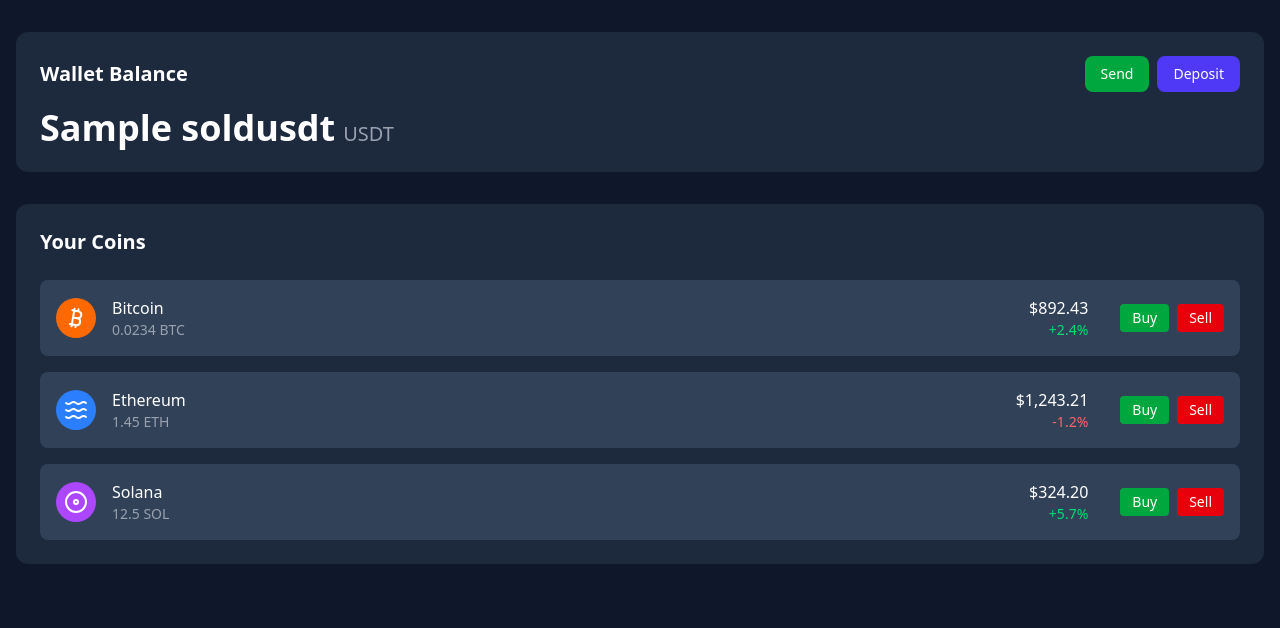
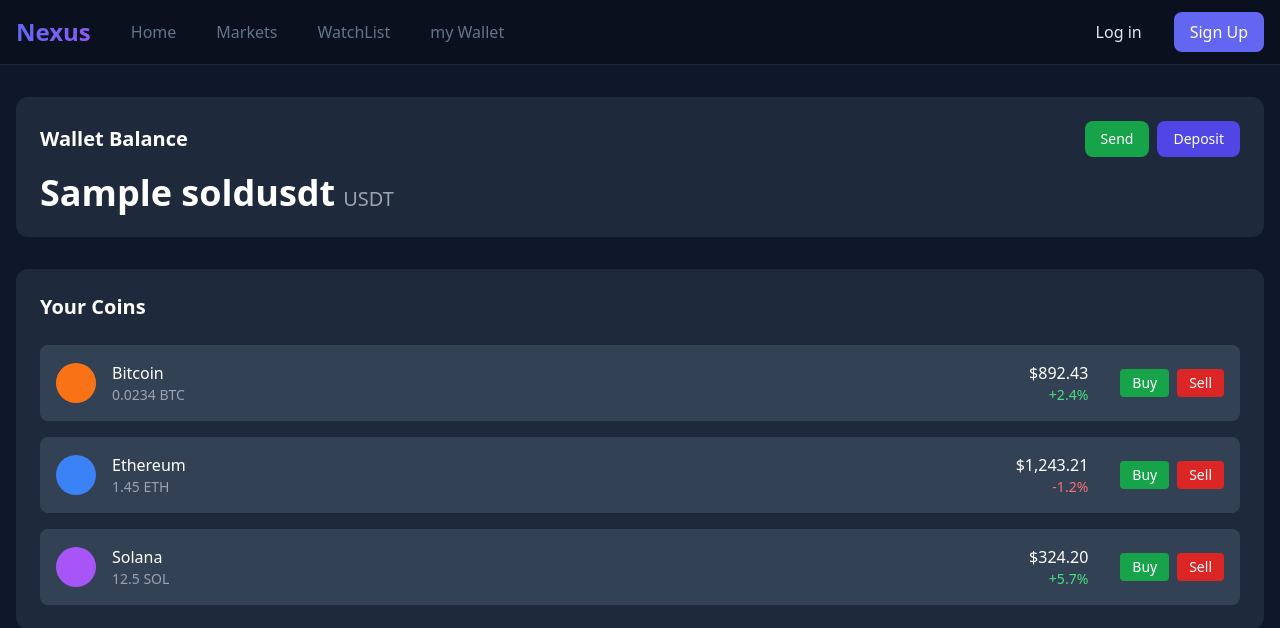
Before and after one commit to sara-boulahia32/Crypto_Wallet, a PHP site: the page made by app/views/crypto_wallet.php in a window 1280 px wide. Shown: the top 628 px of the page. Run offline with PHP 8.4, Linux system fonts and the light colour scheme; the template is opened without the code that fills it: most values are stand-ins (such as "Sample title", 1, 10 or a date in 2020); some libraries are stand-ins or nearby versions.

Commit message:
create if condtion that's show logout or show login and sign up && identify page urls success

```diff
--- a/app/views/Register.php
+++ b/app/views/Register.php
@@ -1,4 +1,3 @@
-<?php session_start(); ?>
 
 <!DOCTYPE html>
 <html lang="en">
--- a/app/views/crypto_wallet.php
+++ b/app/views/crypto_wallet.php
@@ -1,19 +1,67 @@
 <!DOCTYPE html>
-<html>
+<html lang="en">
+<!-- Previous head content remains the same -->
 <head>
-    <script src="https://cdnjs.cloudflare.com/ajax/libs/lucide/0.263.1/lucide.min.js"></script>
-    <script src="https://unpkg.com/@tailwindcss/browser@4"></script>
+    <meta charset="UTF-8">
+    <meta name="viewport" content="width=device-width, initial-scale=1.0">
+    <title>Nexus Crypto - Dashboard</title>
+    <script src="https://cdn.tailwindcss.com"></script>
+    <link rel="stylesheet" href="https://cdnjs.cloudflare.com/ajax/libs/font-awesome/6.0.0/css/all.min.css">
+    <script>
+        tailwind.config = {
+            theme: {
+                extend: {
+                    colors: {
+                        'ultra-dark': '#0A0F1C',
+                        'card-dark': '#151C2F',
+                        'accent-primary': '#6366F1',
+                        'accent-secondary': '#8B5CF6',
+                        'text-primary': '#E2E8F0',
+                        'text-secondary': '#64748B'
+                    }
+                }
+            }
+        }
+    </script>
 </head>
 <body class="bg-slate-900 text-white min-h-screen">
 
 <!--success message-->
 <?php if(isset($_SESSION['success'])): ?>
-<div id="topModal" class="fixed top-0 left-0 w-full bg-green-400 shadow-md p-4 flex items-center justify-between">
+<div id="topModal" class="fixed top-0 left-0 w-full bg-green-400 shadow-md p-4 flex items-center justify-between z-50">
     <span class="text-lg font-semibold text-white-800"><?php echo $_SESSION['success'] ?></span>
     <button onclick="closeModal()" class="text-gray-500 hover:text-gray-800">&times;</button>
 </div>
 <?php unset($_SESSION['success']) ?>
 <?php endif; ?>
+
+<nav class="relative z-10 border-b border-white/10 bg-ultra-dark/80 backdrop-blur-xl">
+    <div class="container mx-auto px-4">
+        <div class="flex items-center justify-between h-16">
+            <div class="flex items-center space-x-8">
+                <h1 class="text-2xl font-bold bg-gradient-to-r from-accent-primary to-accent-secondary bg-clip-text text-transparent">
+                    Nexus
+                </h1>
+                <div class="hidden md:flex space-x-6">
+                    <a href="<?php echo URLROOT ?>/" class="text-text-secondary hover:text-accent-primary transition px-2 py-4">Home</a>
+                    <a href="<?php echo URLROOT ?>/PagesController/market" class="text-text-secondary hover:text-accent-primary transition px-2 py-4">Markets</a>
+                    <a href="<?php echo URLROOT ?>/PagesController/Watchlist" class="text-text-secondary hover:text-accent-primary transition px-2 py-4">WatchList</a>
+                    <a href="<?php echo URLROOT ?>/PagesController/my_wallet" class="text-text-secondary hover:text-accent-primary transition px-2 py-4">my Wallet</a>
+                </div>
+            </div>
+            <?php if(!isset($_SESSION['user_id'])): ?>
+            <div class="flex items-center space-x-4">
+                <a href="<?php echo URLROOT ?>/AuthController/login" class="px-4 py-2 text-text-primary hover:text-accent-primary transition">Log in</a>
+                <a href="<?php echo URLROOT ?>/AuthController/register" class="px-4 py-2 bg-accent-primary hover:bg-accent-secondary transition rounded-lg">Sign Up</a>
+            </div>
+            <?php else: ?>
+            <div class="flex items-center space-x-4">
+                <a href="<?php echo URLROOT ?>/AuthController/logout" class="px-4 py-2 text-text-primary hover:text-accent-primary transition">Log out</a>
+            </div>
+            <?php endif; ?>
+        </div>
+    </div>
+</nav>
 
 <!-- Send Modal -->
 <div id="sendModal" class="hidden fixed inset-0 bg-black bg-opacity-50 flex items-center justify-center">
```
Also changed, not shown: app/controllers/AuthController.php (+7 -0 lines), app/views/Home.php (+13 -7 lines), app/views/Watchlist.php (+13 -7 lines), app/views/market.php (+13 -7 lines).
